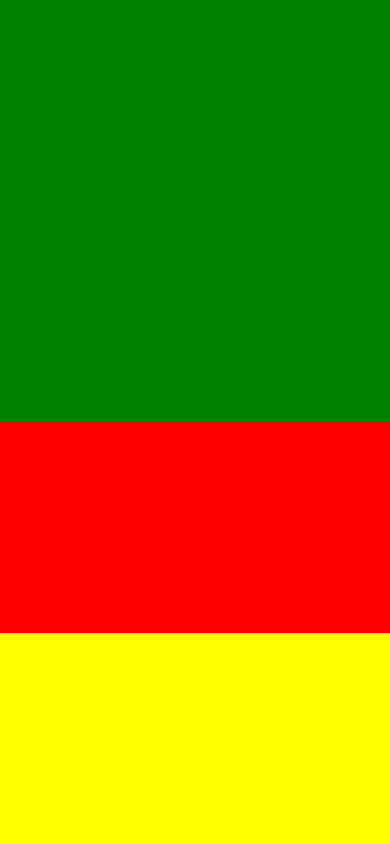
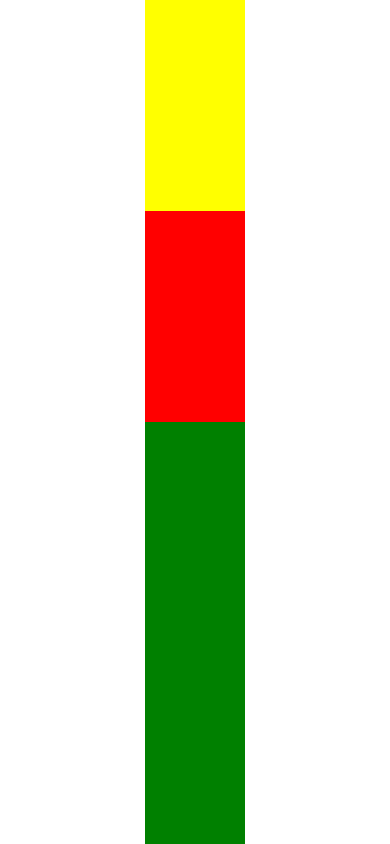
Before and after one commit to ubairnoor/REACTNEWAPP, a React Native app: screen / in a window 390 px wide. Built offline with nearby package versions, Linux system fonts and the light colour scheme.

Commit message:
AlignItems Property Added

```diff
--- a/App.js
+++ b/App.js
@@ -38,10 +38,10 @@ const App = () => {
 
 
   return (
- <View style={{flex:1, flexDirection:'column-reverse'}}>
- <View style={{flex:1,backgroundColor:'yellow'}}></View>
- <View style={{flex:1,backgroundColor:'red'}}></View>
- <View style={{flex:2,backgroundColor:'green'}}></View>
+ <View style={{flex:1, flexDirection:'column',alignItems:'center'}}>
+ <View style={{flex:1,width:100,backgroundColor:'yellow'}}></View>
+ <View style={{flex:1,width:100,backgroundColor:'red'}}></View>
+ <View style={{flex:2,width:100,backgroundColor:'green'}}></View>
 
 
  {/* <Text style={[styles.red,styles.fonts]}>Hello React Native</Text>
```
